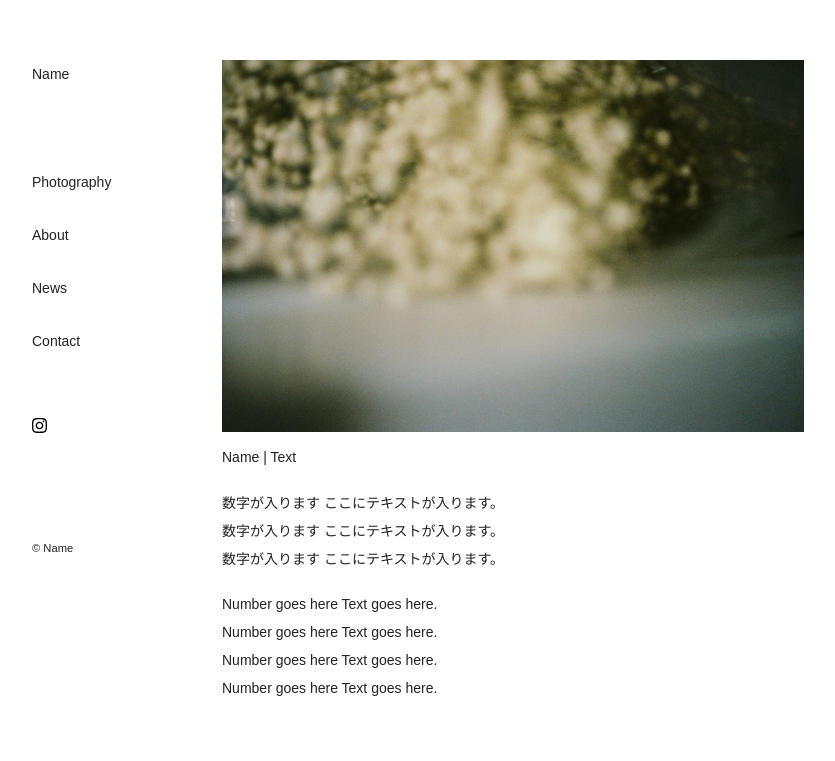
After one commit to muffin-bird/Photograph, a PHP site: page /about.html in a window 1280 px wide. The commit adds this page. Shown: the top 761 px of the page, without its empty margins (28-863 px from the left). Run offline with PHP 8.4, Linux system fonts and the light colour scheme.

Commit message:
Create About

```diff
--- /dev/null
+++ b/site/about.html
@@ -0,0 +1,68 @@
+<!DOCTYPE html>
+<html lang="ja">
+
+<head>
+    <meta charset="UTF-8">
+    <meta http-equiv="X-UA-Compatible" content="IE=edge">
+    <meta name="viewport" content="width=device-width, initial-scale=1.0">
+    <meta name="description" content="">
+    <link rel="stylesheet" href="./assets/stylesheets/destyle.css">
+    <link rel="stylesheet" href="./assets/stylesheets/style.css">
+    <title>name</title>
+</head>
+
+<body>
+    <header class="fixed">
+        <div class="sd">
+            <h1 class="logo">
+                <a href="">Name</a>
+            </h1>
+            <nav>
+                <ul class="menu">
+                    <li class="photography"><a href="">Photography</a></li>
+                    <li class="about"><a href="">About</a></li>
+                    <li class="news"><a href="">News</a></li>
+                    <li class="contact"><a href="">Contact</a></li>
+                </ul>
+            </nav>
+            <div class="socialBtn">
+                <a href="" target="_blank">
+                    <img src="assets/img/instagram.svg" width="15px" height="15px" alt="Instagram">
+                </a>
+            </div>
+            <div class="copy">
+                <small class="copyright">© Name</small>
+            </div>
+        </div>
+    </header>
+    <div class="container">
+        <section class="section_secondary">
+            <div class="profile">
+                <img src="assets/img/about.jpg" alt="thumbnail" class="img">
+                <div class="description">
+                    <h2>Name | Text</h2>
+                    <div class="jp">
+                        <p>
+                            数字が入ります ここにテキストが入ります。<br>
+                            数字が入ります ここにテキストが入ります。<br>
+                            数字が入ります ここにテキストが入ります。<br>
+                        </p>
+                    </div>
+                    <div class="en">
+                        <p>
+                            Number goes here Text goes here.<br>
+                            Number goes here Text goes here.<br>
+                            Number goes here Text goes here.<br>
+                            Number goes here Text goes here.<br>
+                        </p>
+                    </div>
+                </div>
+            </div>
+        </section>
+    </div>
+    <footer>
+    </footer>
+    <script src="./js/main.js"></script>
+</body>
+
+</html>
--- /dev/null
+++ b/site/assets/stylesheets/common/_about.scss
@@ -0,0 +1,15 @@
+.container {
+  padding: 60px 60px 60px 250px;
+
+  .profile {
+    width: 60%;
+
+    .description {
+      margin-top: 2%;
+
+      .jp {
+        margin: 3% 0;
+      }
+    }
+  }
+}
--- a/site/assets/stylesheets/common/_single-photography.scss
+++ b/site/assets/stylesheets/common/_single-photography.scss
@@ -10,7 +10,7 @@
       width: 100%;
       height: auto;
       max-width: 100%;
-      margin: 30px 0;
+      margin: 2% 0 4% 0;
     }
   }
 
--- a/site/assets/stylesheets/style.css
+++ b/site/assets/stylesheets/style.css
@@ -60,7 +60,7 @@
   width: 100%;
   height: auto;
   max-width: 100%;
-  margin: 30px 0;
+  margin: 2% 0 4% 0;
 }
 .container .singlePhotoList {
   display: flex;
@@ -76,10 +76,24 @@
   margin-right: 0;
 }
 
+.container {
+  padding: 60px 60px 60px 250px;
+}
+.container .profile {
+  width: 60%;
+}
+.container .profile .description {
+  margin-top: 2%;
+}
+.container .profile .description .jp {
+  margin: 3% 0;
+}
+
 body {
   font-family: "Noto Sans JP", sans-serif;
   font-size: 14px;
   color: #222;
+  line-height: 2;
 }
 body .img {
   width: 100%;
--- a/site/assets/stylesheets/style.min.css
+++ b/site/assets/stylesheets/style.min.css
@@ -1,2 +1,2 @@
-.fixed{position:fixed;left:60px;top:60px}.fixed .sd{display:flex;flex-direction:column}.fixed .sd .logo{margin-bottom:80px}.fixed .sd .menu{margin-bottom:50px}.fixed .sd .menu li{margin-bottom:25px}.fixed .sd .socialBtn{margin-bottom:100px}.container{padding:60px 60px 60px 250px}.container .section{display:flex;justify-content:center}.container .section img{width:935px;height:auto;max-width:100%}.container{padding:60px 60px 60px 250px}.container .photoList{display:flex;justify-content:center;flex-wrap:wrap}.container .photoList .box{width:32%;margin-right:2%;margin-bottom:2%}.container .photoList .box:nth-child(3n){margin-right:0}.container{padding:60px 60px 60px 250px}.container .caption .ttl{font-size:15px}.container .caption .captionImg{width:100%;height:auto;max-width:100%;margin:30px 0}.container .singlePhotoList{display:flex;justify-content:center;flex-wrap:wrap}.container .singlePhotoList .singleBox{width:23.5%;margin-right:2%;margin-bottom:2%}.container .singlePhotoList .singleBox:nth-child(4n){margin-right:0}body{font-family:"Noto Sans JP",sans-serif;font-size:14px;color:#222}body .img{width:100%;height:auto;max-width:100%}body .photoLink{display:block}
+.fixed{position:fixed;left:60px;top:60px}.fixed .sd{display:flex;flex-direction:column}.fixed .sd .logo{margin-bottom:80px}.fixed .sd .menu{margin-bottom:50px}.fixed .sd .menu li{margin-bottom:25px}.fixed .sd .socialBtn{margin-bottom:100px}.container{padding:60px 60px 60px 250px}.container .section{display:flex;justify-content:center}.container .section img{width:935px;height:auto;max-width:100%}.container{padding:60px 60px 60px 250px}.container .photoList{display:flex;justify-content:center;flex-wrap:wrap}.container .photoList .box{width:32%;margin-right:2%;margin-bottom:2%}.container .photoList .box:nth-child(3n){margin-right:0}.container{padding:60px 60px 60px 250px}.container .caption .ttl{font-size:15px}.container .caption .captionImg{width:100%;height:auto;max-width:100%;margin:2% 0 4% 0}.container .singlePhotoList{display:flex;justify-content:center;flex-wrap:wrap}.container .singlePhotoList .singleBox{width:23.5%;margin-right:2%;margin-bottom:2%}.container .singlePhotoList .singleBox:nth-child(4n){margin-right:0}.container{padding:60px 60px 60px 250px}.container .profile{width:60%}.container .profile .description{margin-top:2%}.container .profile .description .jp{margin:3% 0}body{font-family:"Noto Sans JP",sans-serif;font-size:14px;color:#222;line-height:2}body .img{width:100%;height:auto;max-width:100%}body .photoLink{display:block}
 /*# sourceMappingURL=style.min.css.map */
--- a/site/assets/stylesheets/style.scss
+++ b/site/assets/stylesheets/style.scss
@@ -2,11 +2,13 @@
 @use "common/top";
 @use "common/photography";
 @use "common/single-photography";
+@use "common/about";
 
 body {
   font-family: 'Noto Sans JP', sans-serif;
   font-size: 14px;
   color: #222;
+  line-height: 2;
 
   .img {
     width: 100%;
```
Also changed, not shown: 2 other files.
